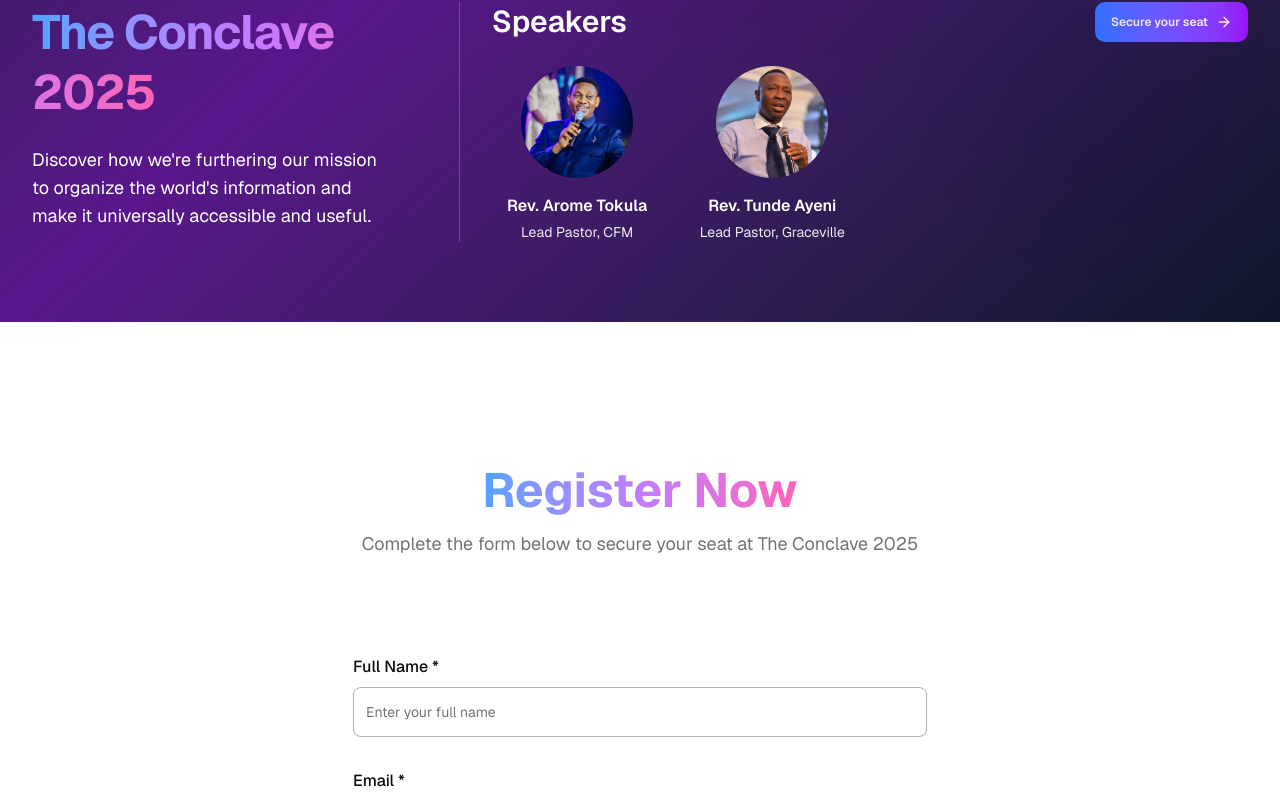
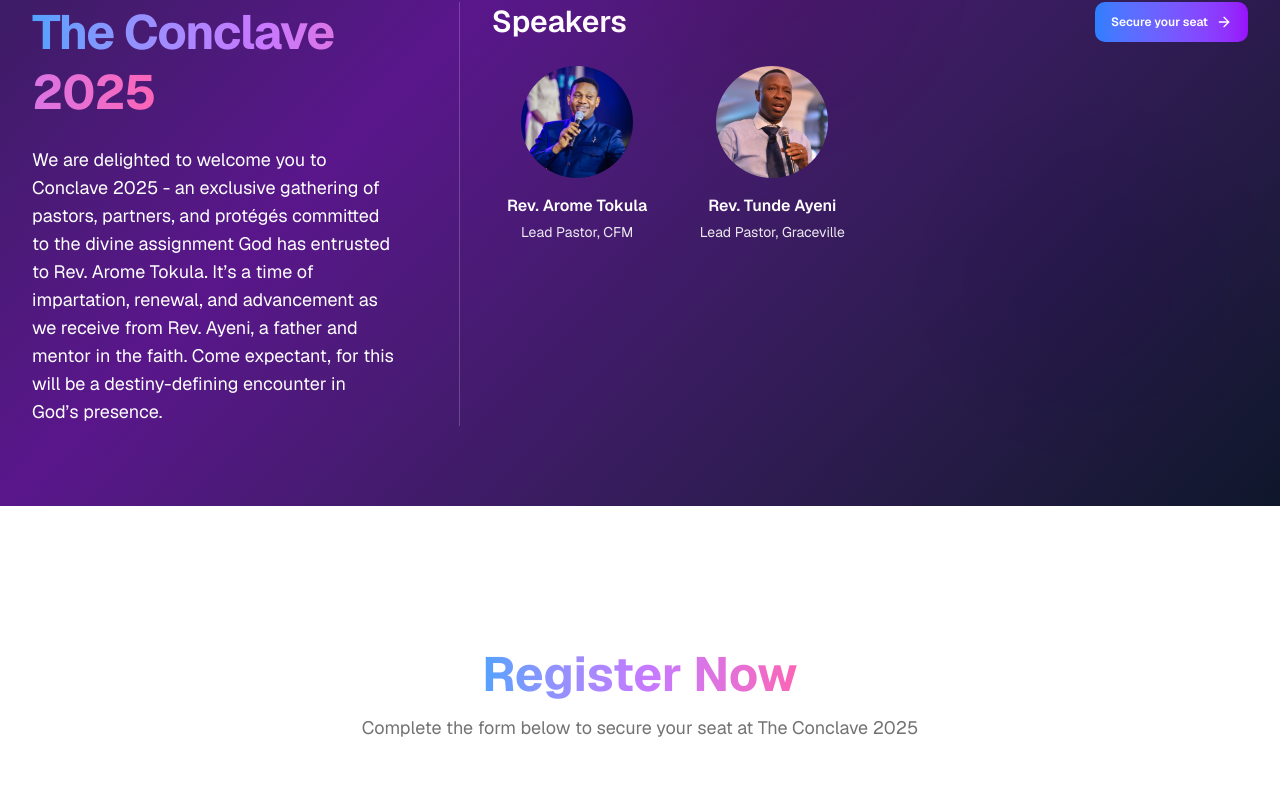
Before and after one commit to NiengeDavid/the-conclave, a Next.js app: page / in a window 1280 px wide. Shown: the part 840-1639 px from the top of the page. Built offline with nearby package versions, Linux system fonts and the light colour scheme.

Commit message:
Update hero-2.tsx

```diff
--- a/components/hero-2.tsx
+++ b/components/hero-2.tsx
@@ -75,8 +75,12 @@ const KeynoteSection: React.FC<KeynoteProps> = ({ onCtaClick, speakers }) => {
               <span className="gradient-text">The Conclave 2025</span>
             </h1>
             <p className="mt-6 text-lg text-white">
-              Discover how we're furthering our mission to organize the world's
-              information and make it universally accessible and useful.
+              We are delighted to welcome you to Conclave 2025 - an exclusive
+              gathering of pastors, partners, and protégés committed to the
+              divine assignment God has entrusted to Rev. Arome Tokula. It’s a
+              time of impartation, renewal, and advancement as we receive from
+              Rev. Ayeni, a father and mentor in the faith. Come expectant, for
+              this will be a destiny-defining encounter in God’s presence.
             </p>
           </div>
 
@@ -85,7 +89,7 @@ const KeynoteSection: React.FC<KeynoteProps> = ({ onCtaClick, speakers }) => {
             {/* Speakers Header & Accessibility */}
             <div className="flex justify-between items-center mb-6">
               <h2 className="text-3xl font-semibold text-white">Speakers</h2>
-              <div>
+              <div className="hidden md:block">
                 <Button
                   onClick={onCtaClick}
                   size="lg"
```
